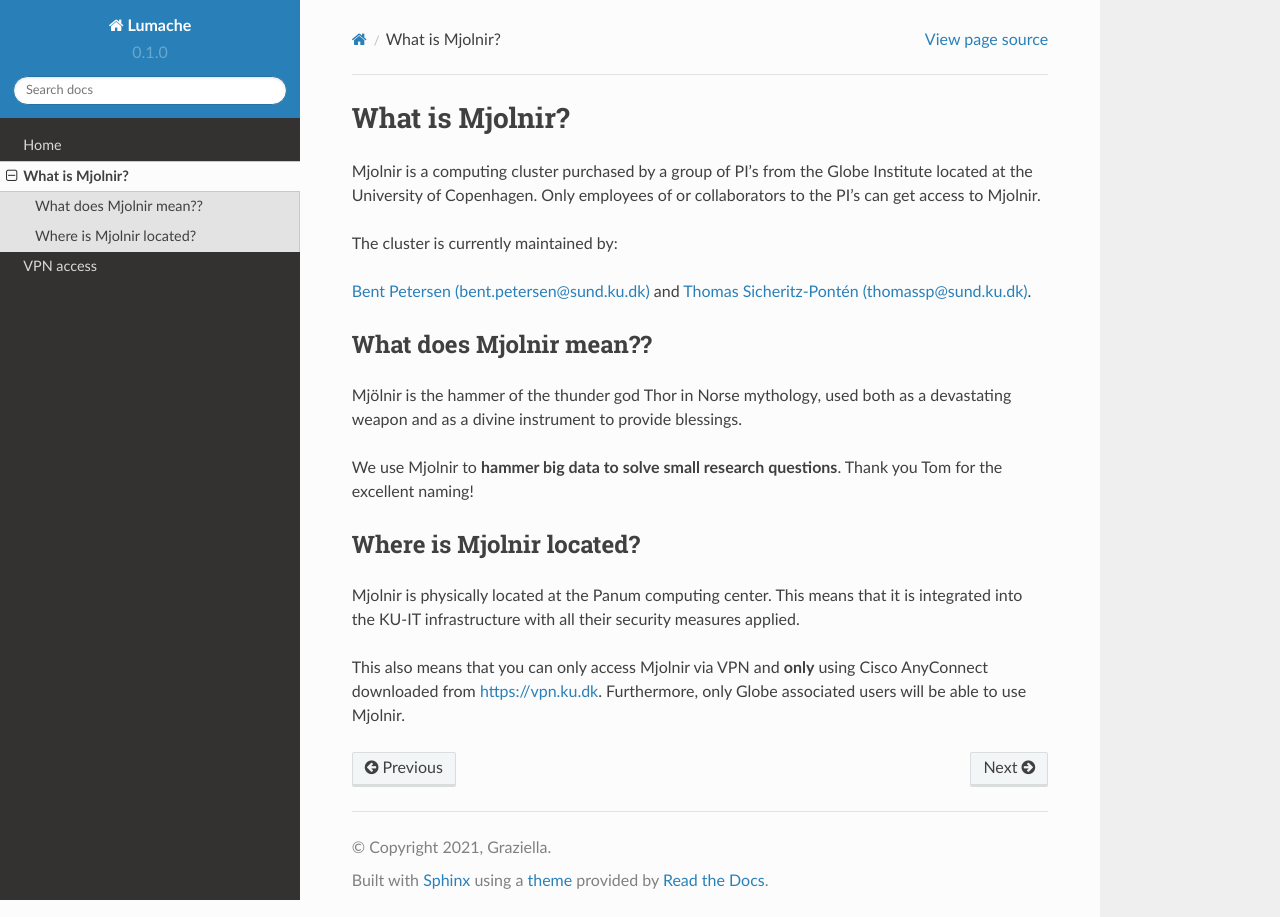
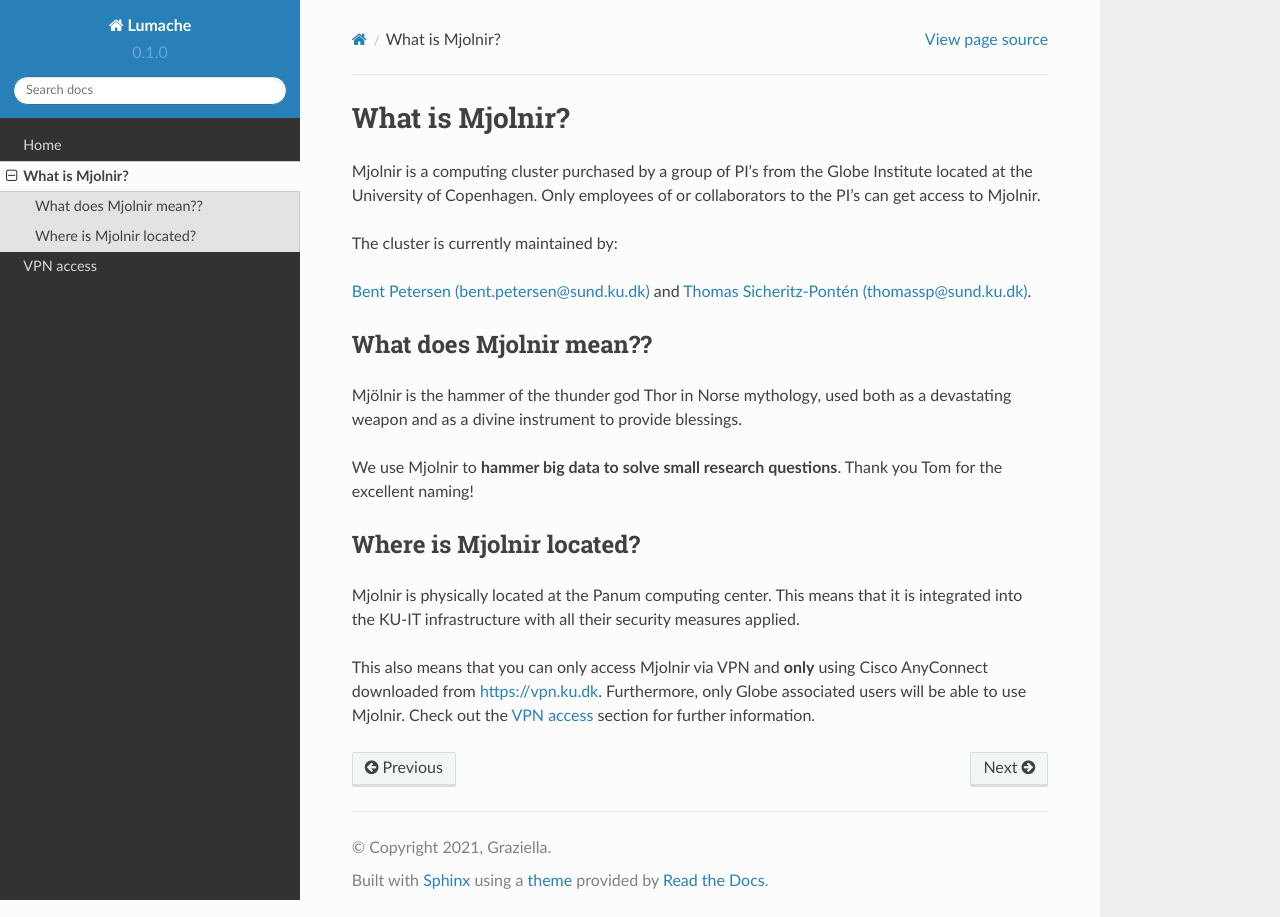
Before and after one commit to bentpetersendk/mjolnir_ucph, a Sphinx documentation site: the page built from docs/source/mjolnir.rst, in a window 1280 px wide. Built offline with Sphinx 7.4.7 and the Read the Docs theme 2.0.0, drawn with Linux system fonts in a browser that asks for light colours.

Commit message:
Update mjolnir.rst

```diff
--- a/docs/source/mjolnir.rst
+++ b/docs/source/mjolnir.rst
@@ -20,4 +20,4 @@ Where is Mjolnir located?
 
 Mjolnir is physically located at the Panum computing center. This means that it is integrated into the KU-IT infrastructure with all their security measures applied.
 
-This also means that you can only access Mjolnir via VPN and **only** using Cisco AnyConnect downloaded from https://vpn.ku.dk. Furthermore, only Globe associated users will be able to use Mjolnir.
+This also means that you can only access Mjolnir via VPN and **only** using Cisco AnyConnect downloaded from https://vpn.ku.dk. Furthermore, only Globe associated users will be able to use Mjolnir. Check out the :doc:`vpn` section for further information.
```
